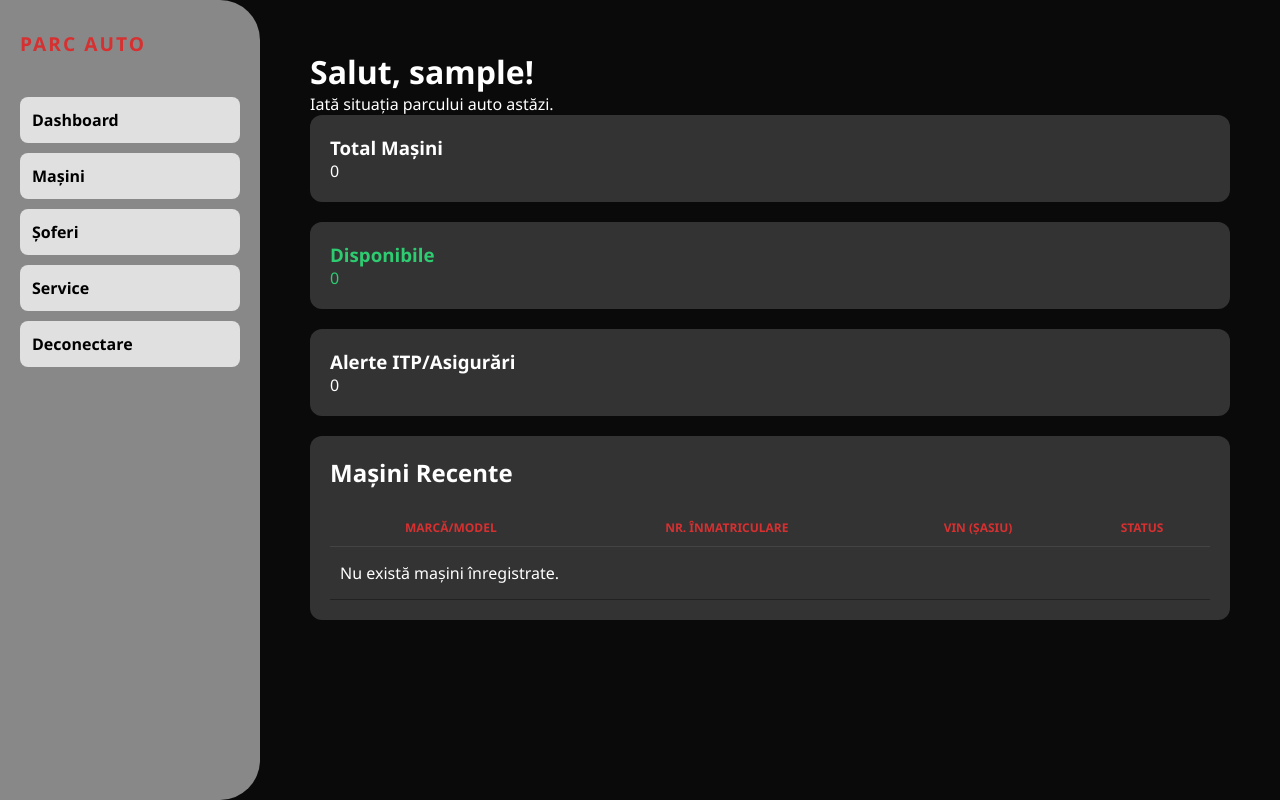
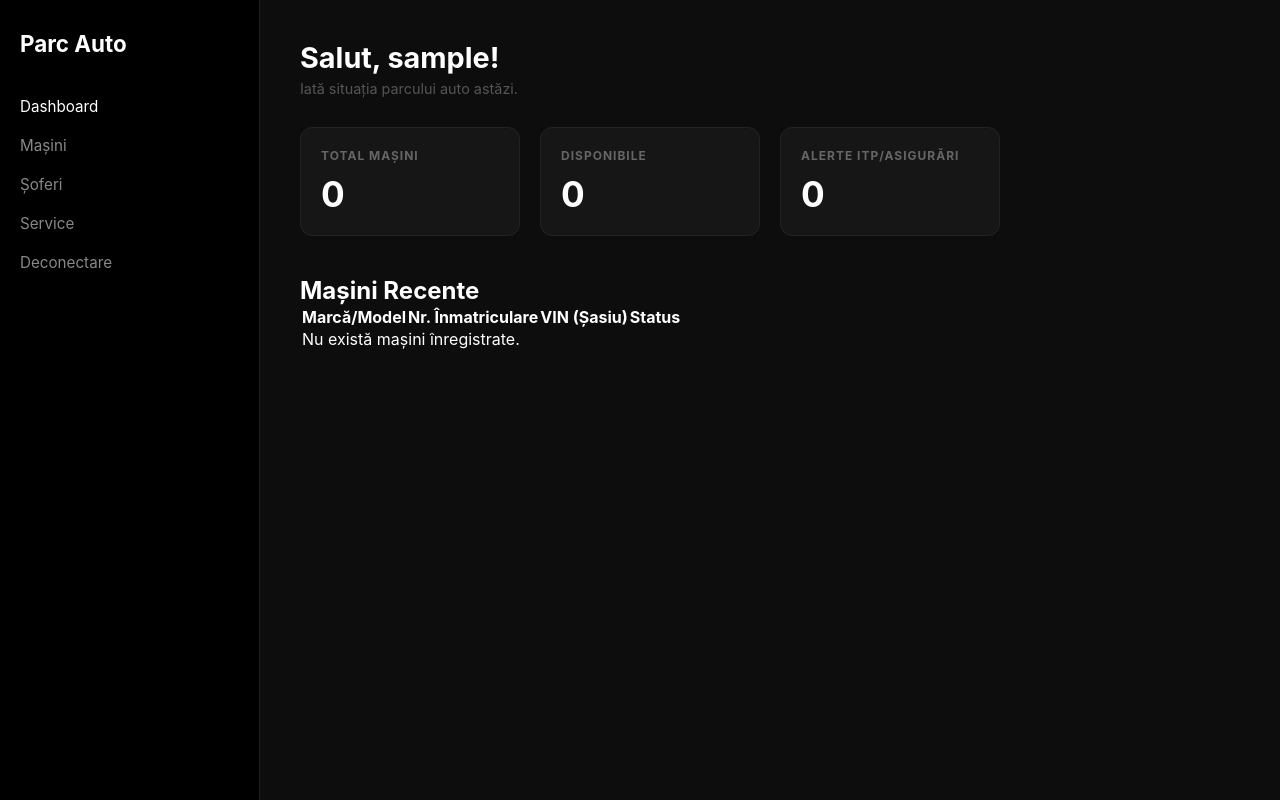
Before and after one commit to AleSbircea/management-parc-auto, a PHP site: page /dashboard.php in a window 1280 px wide. Run offline with PHP 8.4, Linux system fonts and the light colour scheme; the visitor is signed in with stand-in values (Sample User, id 1); data that the repository does not hold is empty.

Commit message:
dashboard

```diff
--- a/assets/style.css
+++ b/assets/style.css
@@ -178,101 +178,121 @@ body.home-page {
 @keyframes fadeIn { from { opacity: 0; } to { opacity: 1; } }
 @keyframes slideUp { from { opacity: 0; transform: translateY(30px); } to { opacity: 1; transform: translateY(0); } }
 
-/* CONTAINERUL PRINCIPAL */
+/* RESET ȘI FUNDAL GENERAL */
+* {
+    margin: 0;
+    padding: 0;
+    box-sizing: border-box;
+    font-family: 'Inter', 'Segoe UI', sans-serif;
+}
+
+body {
+    background-color: #0d0d0d; /* Negru profund ca în poză */
+    color: #ffffff;
+    display: flex;
+    min-height: 100vh;
+}
+
 .container {
     display: flex;
-    width: 100%; /* Folosește % în loc de vw */
-    min-height: 100vh;
-    background: #0a0a0a;
+    width: 100%;
+}
+
+/* SIDEBAR - Negru mat, minimalist */
+.sidebar {
+    width: 260px;
+    background-color: #000000;
+    padding: 30px 20px;
+    display: flex;
+    flex-direction: column;
+    border-right: 1px solid #1f1f1f;
+}
+
+.sidebar h2 {
+    font-size: 1.4rem;
+    color: #ffffff;
+    margin-bottom: 40px;
+}
+
+.sidebar h2 span { color: #d63031; } /* Partea roșie din logo */
+
+.sidebar nav ul { list-style: none; }
+
+.sidebar nav ul li { margin-bottom: 20px; }
+
+.sidebar nav ul li a {
+    color: #888; /* Text gri pentru butoane inactive */
+    text-decoration: none;
+    font-size: 0.95rem;
+    display: flex;
+    align-items: center;
+    transition: 0.3s;
+}
+
+.sidebar nav ul li a:hover, .sidebar nav ul li a.active {
+    color: #ffffff;
+}
+
+/* CONȚINUT PRINCIPAL */
+.content {
+    flex: 1;
+    padding: 40px;
+    background-color: #0d0d0d;
+}
+
+header h1 { font-size: 1.8rem; margin-bottom: 5px; }
+header p { color: #555; margin-bottom: 30px; font-size: 0.9rem; }
+
+/* CARDURI STATISTICI - Fundal transparent cu border fin */
+.stats-grid {
+    display: grid;
+    grid-template-columns: repeat(4, 1fr);
+    gap: 20px;
+    margin-bottom: 40px;
+}
+
+.card {
+    background-color: #161616;
+    padding: 20px;
+    border-radius: 12px;
+    border: 1px solid #222;
     position: relative;
 }
 
-/* SIDEBAR - Varianta consolidată */
-.sidebar {
-    width: 260px;
-    background-color: #888888; /* Griul mat din poză */
-    padding: 30px 20px;
-    border-radius: 0 40px 40px 0; /* Rotunjirea din design */
-    flex-shrink: 0;
+/* Accentul roșu pe primul card, ca în poză */
+.card.featured {
+    border: 1px solid #d63031;
 }
 
-.sidebar h2 {
-    color: #d63031;
-    margin-bottom: 40px;
-    font-size: 1.2rem;
-    letter-spacing: 2px;
+.card h3 {
+    font-size: 0.75rem;
+    color: #666;
     text-transform: uppercase;
+    letter-spacing: 1px;
 }
 
-.sidebar ul {
-    list-style: none;
+.card .number {
+    font-size: 2.2rem;
+    font-weight: bold;
+    margin-top: 10px;
+    display: block;
 }
 
-.sidebar ul li {
-    margin-bottom: 10px;
+/* SECȚIUNEA ALERTE */
+.alerts-box {
+    background-color: #161616;
+    border: 1px solid #222;
+    border-radius: 12px;
+    padding: 20px;
 }
 
-.sidebar ul li a {
-    background-color: #e0e0e0; /* Butoanele gri deschis */
-    color: #000;
-    text-decoration: none;
-    padding: 12px;
-    display: block;
+.alert-item {
+    background-color: rgba(214, 48, 49, 0.05); /* Roșu foarte discret */
+    border: 1px solid rgba(214, 48, 49, 0.2);
+    padding: 15px;
     border-radius: 8px;
-    font-weight: bold;
-    transition: 0.3s;
+    margin-top: 15px;
+    display: flex;
+    justify-content: space-between;
+    align-items: center;
 }
-
-.sidebar ul li a:hover {
-    background: #ffffff;
-    color: #d63031;
-    transform: translateX(5px);
-}
-
-/* CONȚINUTUL DIN DREAPTA */
-.content {
-    flex: 1;
-    padding: 50px;
-    color: white;
-}
-
-/* CARDURI ȘI TABELE */
-.card, .recent-activity {
-    background-color: #333333;
-    padding: 20px;
-    border-radius: 12px;
-    margin-bottom: 20px;
-}
-
-table {
-    width: 100%;
-    border-collapse: collapse;
-    margin-top: 20px;
-}
-
-table th {
-    color: #d63031;
-    text-transform: uppercase;
-    font-size: 0.75rem;
-    border-bottom: 1px solid #444;
-    padding: 10px;
-}
-
-table td {
-    padding: 15px 10px;
-    border-bottom: 1px solid #222;
-}
-
-/* UTILITARE CULORI */
-.pink { color: #ff4d6d; }
-.green { color: #2ecc71; }
-.yellow { color: #f1c40f; }
-
-.btn-alerte {
-    background-color: #ff0000;
-    color: white;
-    border: none;
-    padding: 10px 20px;
-    border-radius: 5px;
-    cursor: pointer;
-}
```
